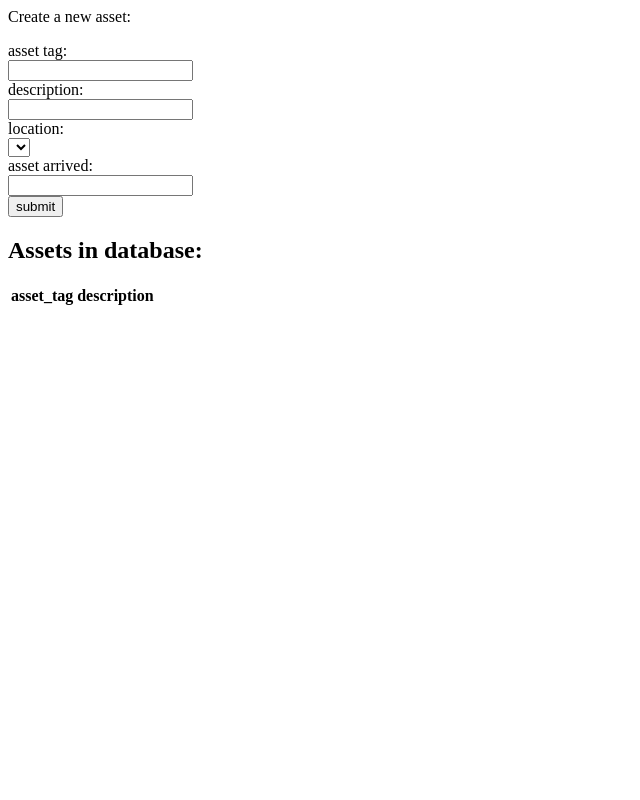
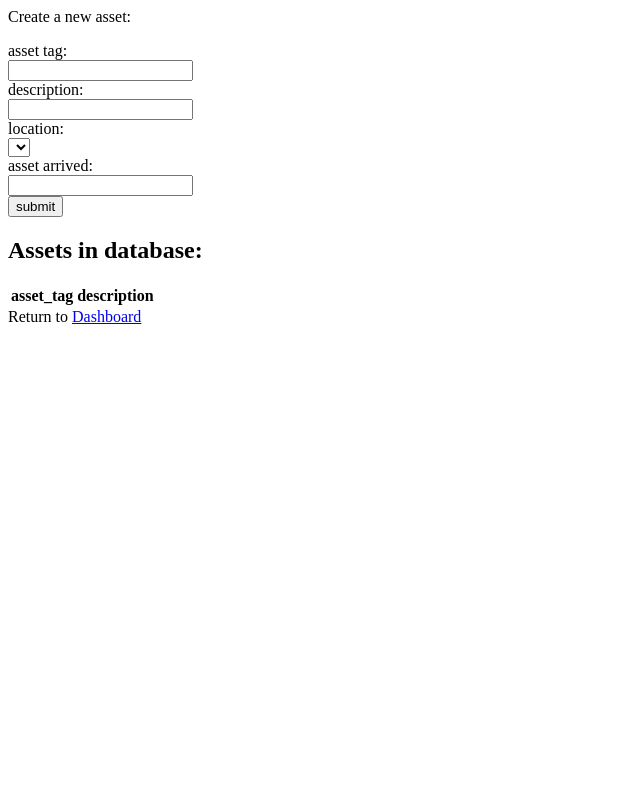
Before and after one commit to bearcast24/CIS322, a Flask app: page /add_asset in a window 1280 px wide. Shown: the whole page, without its empty margins (0-640 px from the left). Run offline with Flask 2, Linux system fonts and the light colour scheme; the visitor is signed in with stand-in values (Sample User, id 1); data that the repository does not hold is empty; parts of the project's set-up code (start-up, migrations or seed data) failed here and were passed over; some libraries are stand-ins or nearby versions.

Commit message:
Updating pages

```diff
--- a/src/templates/add_asset.html
+++ b/src/templates/add_asset.html
@@ -34,5 +34,6 @@
 			</tr>
 			{%endfor%}
 		</table>
+		Return to <a href="{{url_for('dashboard')}}">Dashboard</a>
 	</body>
 </html>
--- a/src/templates/add_facility.html
+++ b/src/templates/add_facility.html
@@ -24,5 +24,6 @@
 			</tr>
 			{%endfor%}
 		</table>
+		Return to <a href="{{url_for('dashboard')}}">Dashboard</a>
 	</body>
 </html>
--- a/src/templates/asset_report.html
+++ b/src/templates/asset_report.html
@@ -35,5 +35,6 @@
 			</tr>
 			{%endfor%}
 		</table>
+		Return to <a href="{{url_for('dashboard')}}">Dashboard</a>
 	</body>
 </html>
```
Also changed, not shown: src/app.py (+3 -4 lines).
